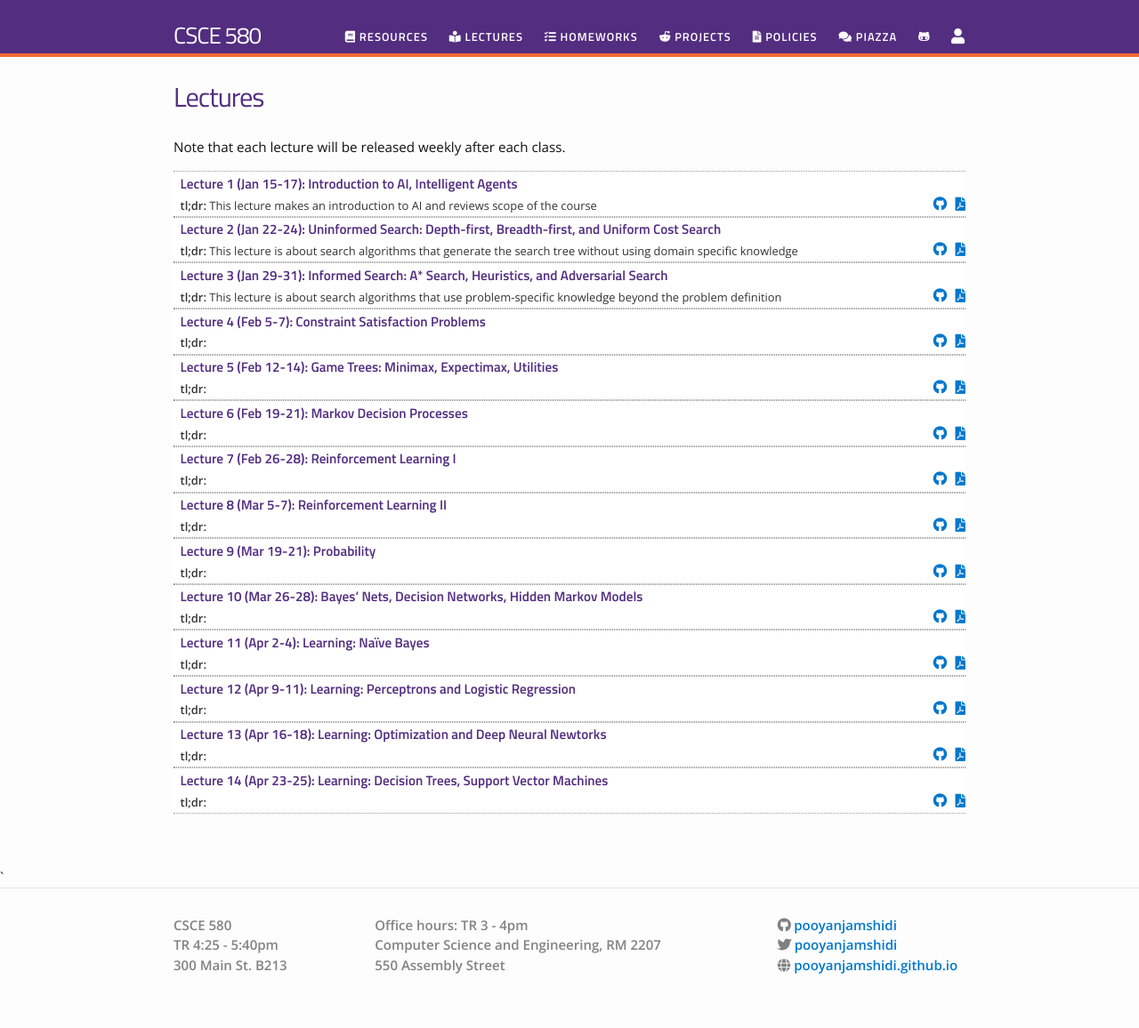
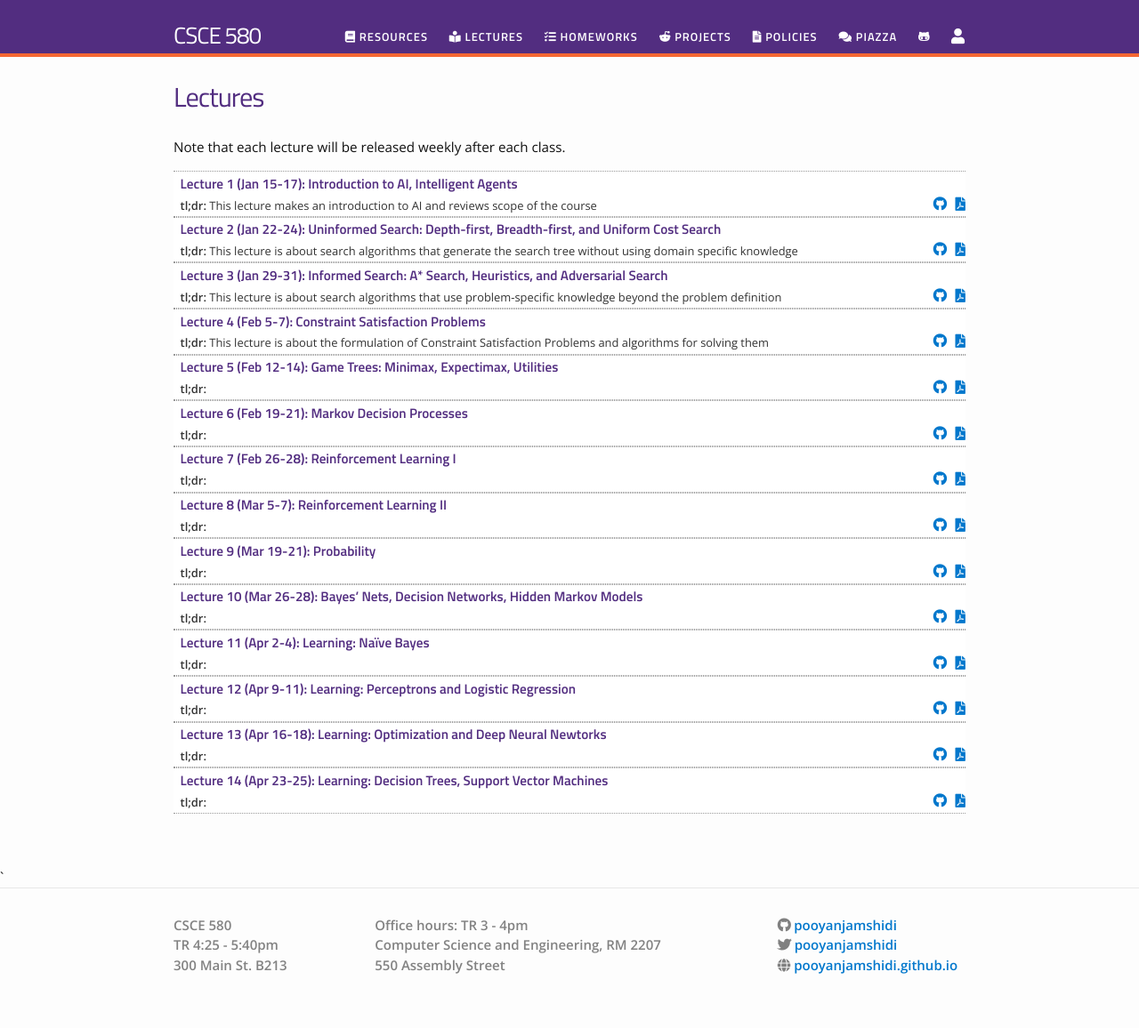
Before and after one commit to stephenvolpe/csce580, a Jekyll site: the page built from lectures.md, in a window 1280 px wide. Shown: the whole page at 89% size. Built offline with Jekyll 4.4.1, drawn with Linux system fonts in a browser that asks for light colours; nearby versions of some CDN libraries.

Commit message:
added lecture 4

```diff
--- a/_data/lectures.yml
+++ b/_data/lectures.yml
@@ -14,9 +14,9 @@
   tldr: "This lecture is about search algorithms that use problem-specific knowledge beyond the problem definition"
 
 - title: "Lecture 4 (Feb 5-7): Constraint Satisfaction Problems"
-  filename: csce580-05
+  filename: CSCE580-lecture4--csp
   dirname: lectures
-  tldr: ""
+  tldr: "This lecture is about the formulation of Constraint Satisfaction Problems and algorithms for solving them"
 
 - title: "Lecture 5 (Feb 12-14): Game Trees: Minimax, Expectimax, Utilities"
   filename: csce580-06
```
Also changed, not shown: 1 other file.
